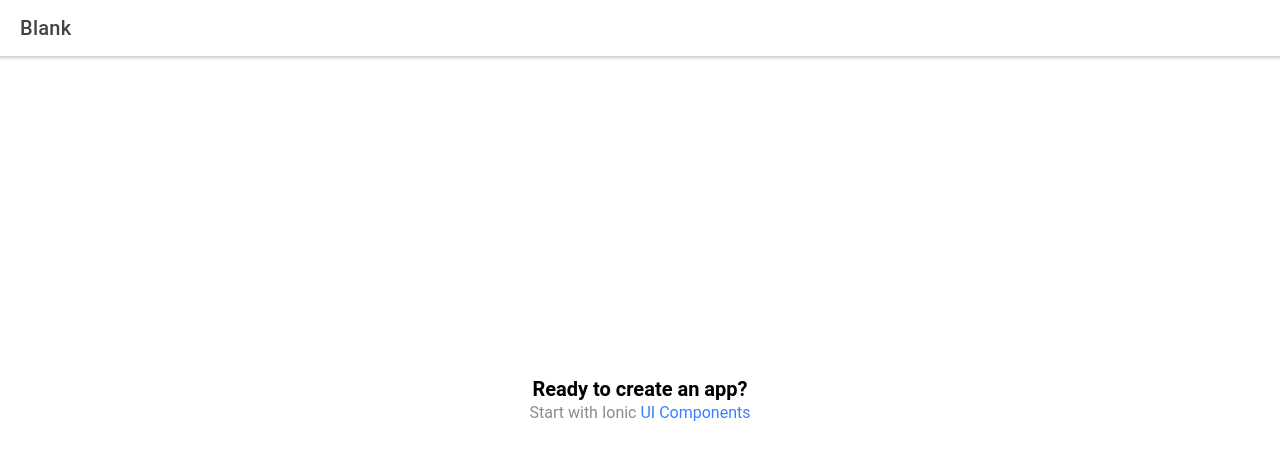
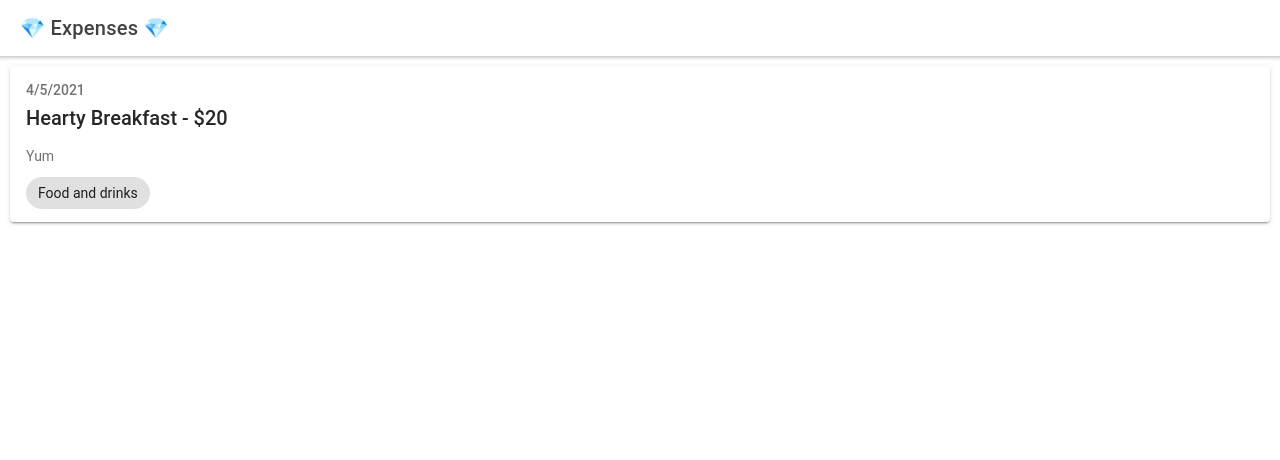
Before and after one commit to MM263/ds-ionic-react, a React (Create React App) app: page /list in a window 1280 px wide. Shown: the top 460 px of the page. Built offline with nearby package versions, Linux system fonts and the light colour scheme.

Commit message:
add list page

```diff
--- a/src/Router.tsx
+++ b/src/Router.tsx
@@ -1,13 +1,13 @@
 import { Redirect, Route } from "react-router-dom";
 import { IonRouterOutlet } from "@ionic/react";
 import { IonReactRouter } from "@ionic/react-router";
-import Home from "./pages/Home";
+import { List } from "./pages/List";
 
 export const Router: React.FC = () => (
   <IonReactRouter>
     <IonRouterOutlet>
       <Route exact path="/list">
-        <Home />
+        <List />
       </Route>
       <Route exact path="/">
         <Redirect to="/list" />
--- a/src/components/ExploreContainer.css
+++ /dev/null
@@ -1,24 +0,0 @@
-.container {
-  text-align: center;
-  position: absolute;
-  left: 0;
-  right: 0;
-  top: 50%;
-  transform: translateY(-50%);
-}
-
-.container strong {
-  font-size: 20px;
-  line-height: 26px;
-}
-
-.container p {
-  font-size: 16px;
-  line-height: 22px;
-  color: #8c8c8c;
-  margin: 0;
-}
-
-.container a {
-  text-decoration: none;
-}
--- a/src/components/ExploreContainer.tsx
+++ /dev/null
@@ -1,21 +0,0 @@
-import "./ExploreContainer.css";
-
-const ExploreContainer = () => {
-  return (
-    <div className="container">
-      <strong>Ready to create an app?</strong>
-      <p>
-        Start with Ionic{" "}
-        <a
-          target="_blank"
-          rel="noopener noreferrer"
-          href="https://ionicframework.com/docs/components"
-        >
-          UI Components
-        </a>
-      </p>
-    </div>
-  );
-};
-
-export default ExploreContainer;
--- /dev/null
+++ b/src/components/Page.tsx
@@ -0,0 +1,26 @@
+import * as React from "react";
+import {
+  IonContent,
+  IonHeader,
+  IonPage,
+  IonTitle,
+  IonToolbar,
+} from "@ionic/react";
+
+interface Props {
+  children: React.ReactNode;
+  title: string;
+}
+
+export const Page = ({ children }: Props) => {
+  return (
+    <IonPage>
+      <IonHeader>
+        <IonToolbar>
+          <IonTitle>💎 Expenses 💎</IonTitle>
+        </IonToolbar>
+      </IonHeader>
+      <IonContent fullscreen>{children}</IonContent>
+    </IonPage>
+  );
+};
--- a/src/pages/Home.tsx
+++ /dev/null
@@ -1,25 +0,0 @@
-import { IonContent, IonHeader, IonPage, IonTitle, IonToolbar } from '@ionic/react';
-import ExploreContainer from '../components/ExploreContainer';
-import './Home.css';
-
-const Home: React.FC = () => {
-  return (
-    <IonPage>
-      <IonHeader>
-        <IonToolbar>
-          <IonTitle>Blank</IonTitle>
-        </IonToolbar>
-      </IonHeader>
-      <IonContent fullscreen>
-        <IonHeader collapse="condense">
-          <IonToolbar>
-            <IonTitle size="large">Blank</IonTitle>
-          </IonToolbar>
-        </IonHeader>
-        <ExploreContainer />
-      </IonContent>
-    </IonPage>
-  );
-};
-
-export default Home;
--- a/src/pages/List/List.tsx
+++ b/src/pages/List/List.tsx
@@ -1,12 +1,45 @@
 import * as React from "react";
+import {
+  IonCard,
+  IonCardContent,
+  IonCardTitle,
+  IonCardSubtitle,
+  IonCardHeader,
+  IonText,
+  IonChip,
+} from "@ionic/react";
+import { Page } from "../../components/Page";
+import { useExpenses } from "../../state/expenses/hooks";
 
 export const List = () => {
+  const expenses = useExpenses();
   return (
-    <div>
-      <ul>
-        <li>list 1</li>
-        <li>list 2</li>
-      </ul>
-    </div>
+    <Page title="💎 Expenses 💎">
+      {expenses.map((expense) => (
+        <IonCard>
+          <IonCardHeader>
+            <IonCardSubtitle>{formatDate(expense.date)}</IonCardSubtitle>
+            <IonCardTitle>
+              {expense.name} - ${expense.cost}
+            </IonCardTitle>
+          </IonCardHeader>
+          <IonCardContent
+            style={{
+              display: "inline-flex",
+              flexDirection: "column",
+            }}
+          >
+            {expense.notes && <IonText>{expense.notes}</IonText>}
+            <IonChip style={{ margin: 0, marginTop: 10 }}>
+              {expense.category}
+            </IonChip>
+          </IonCardContent>
+        </IonCard>
+      ))}
+    </Page>
   );
 };
+
+const formatDate = (date: Date) => {
+  return date.toLocaleDateString();
+};
```
Also changed, not shown: src/pages/Home.css (deleted).
